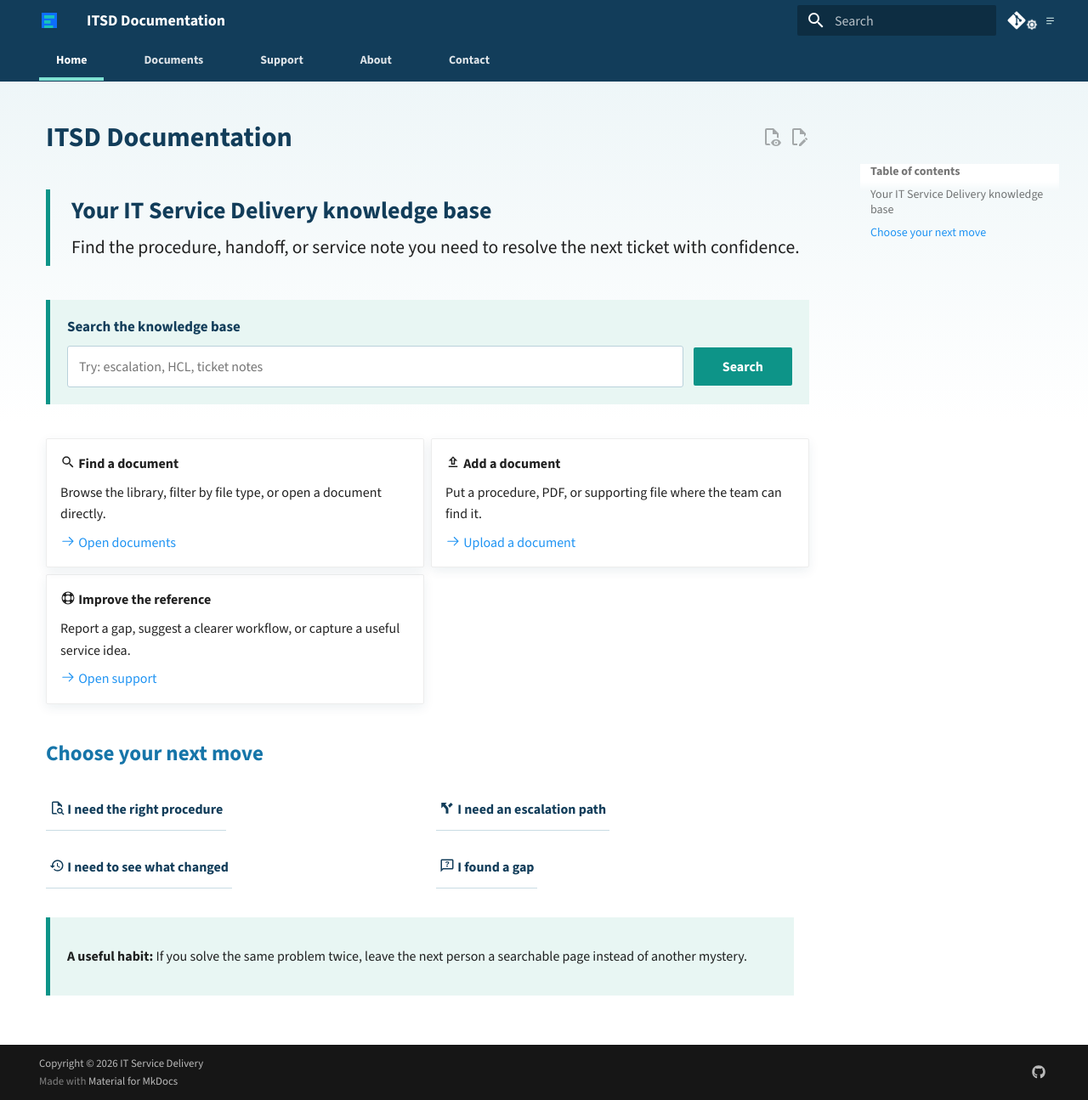
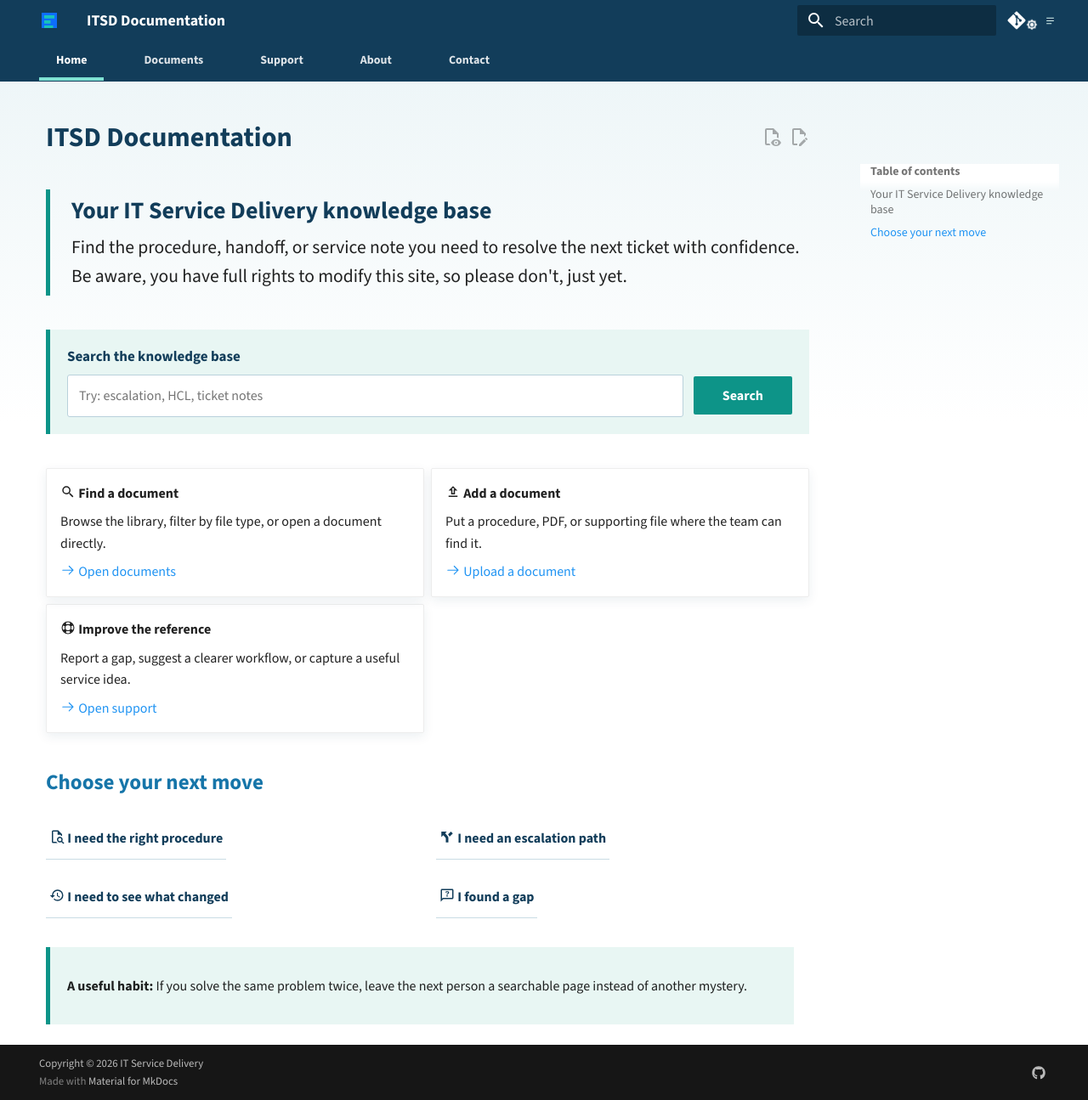
Before and after one commit to dgooding/mkdocs-basic, an MkDocs documentation site: the page built from docs/index.md, in a window 1280 px wide and 1295 px high. Shown: the whole window at 85% size. Built offline with MkDocs 1.6.1 and Material for MkDocs 9.7.7, drawn with Linux system fonts in a browser that asks for light colours; comment, search, counter and statistics services are not loaded.

Commit message:
docs: auto-update 2026-08-27 00:12:57

```diff
--- a/docs/index.md
+++ b/docs/index.md
@@ -10,6 +10,8 @@ search:
 ## Your IT Service Delivery knowledge base
 
 Find the procedure, handoff, or service note you need to resolve the next ticket with confidence.
+
+Be aware, you have full rights to modify this site, so please don't, just yet.
 
 </div>
 
```
